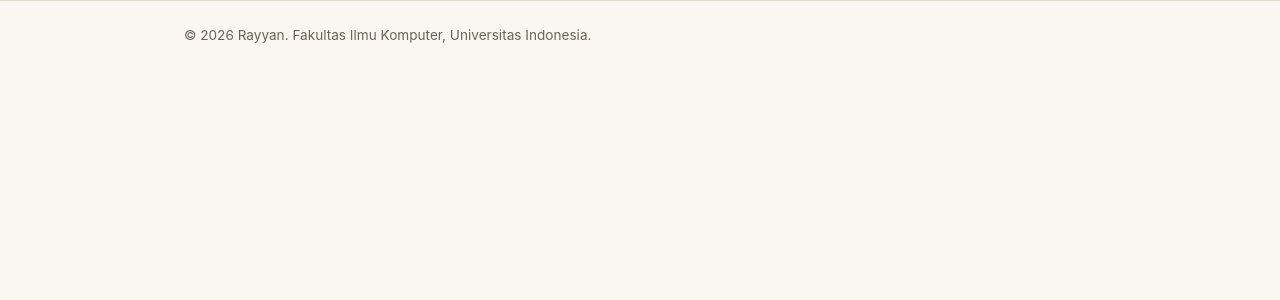
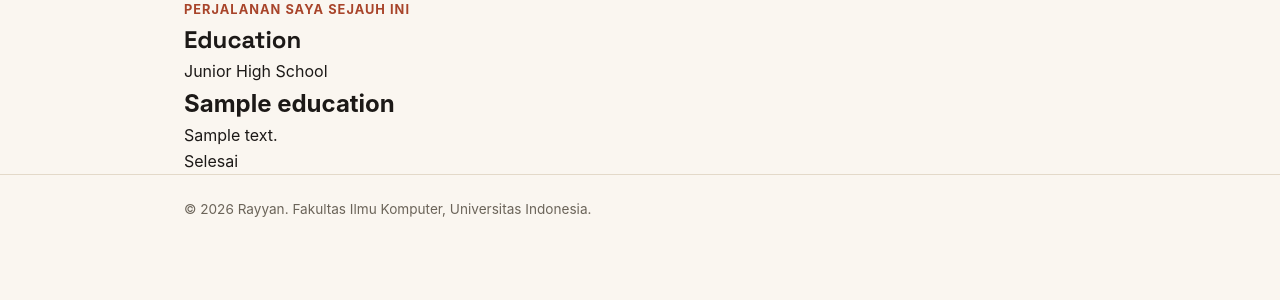
Before and after one commit to rayyanraditia/myportofolio, a Django app: page /education/ in a window 1280 px wide. Shown: the part 74-374 px from the top of the page. Run offline with Django 4.2, Linux system fonts and the light colour scheme; tables that the repository leaves empty hold one stand-in row (values such as "Sample post").

Commit message:
Menyelesaikan HTML education

```diff
--- a/templates/education.html
+++ b/templates/education.html
@@ -23,7 +23,36 @@
     </header>
 
     <main>
+        <section class = "education-section" id="education">
+            <div class="container">
+                <p class="section-kicker">Perjalanan saya sejauh ini</p>
+                <h1>Education</h1>
 
+                <div class="education-grid">
+                    {% for education in education_list %}
+                    <article class="education-card">
+                        <span class="education-category">
+                            {{ education.get_category_display }}
+                        </span>
+                        <h2>{{ education.title }}</h2>
+                        <p class="education-description">
+                            {{ education.description }}
+                        </p>
+                        {% if education.is_ongoing %}
+                            <p class="education-status">Sedang berlangsung</p>
+                        {% else %}
+                            <p class="education-status">Selesai</p>
+                        {% endif %}
+                    </article>
+                {% empty %}
+                    <p class="empty-state">
+                        Belum ada pengalaman yang ditambahkan.
+                    </p>
+                {% endfor %}
+                    </article>
+                </div>
+            </div>
+        </section>
     </main>
 
     <footer class="site-footer">
```
